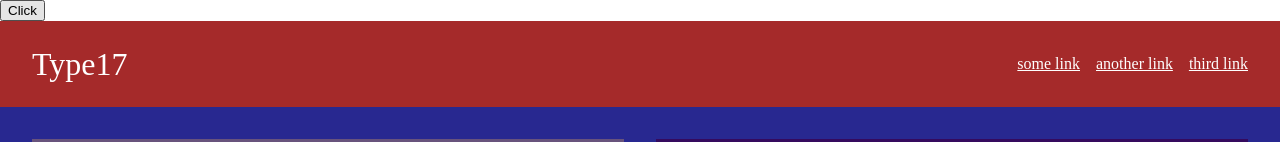
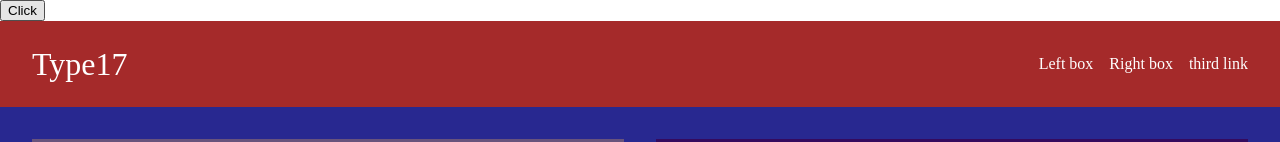
Before and after one commit to Vytautas77/reactProject, a Next.js app: page / in a window 1280 px wide. Shown: the top 142 px of the page. Built offline with nearby package versions, Linux system fonts and the light colour scheme.

Commit message:
added click

```diff
--- a/components/article/Article.js
+++ b/components/article/Article.js
@@ -1,8 +1,7 @@
 import { useState } from "react";
 import styles from "./style.module.css";
 
-const Article = ({ title, subTitle, imgUrl }) => {
-  const [isArticle, setIsArticle] = useState(true);
+const Article = ({ title, subTitle, imgUrl, isArticle }) => {
   return (
     <>
       {isArticle && (
--- a/components/article/Article1.js
+++ b/components/article/Article1.js
@@ -1,10 +1,9 @@
 import { useState } from "react";
 import styles from "./style.module.css";
-const Article1 = ({ title, subTitle, imgUrl }) => {
-  const [isArticle, setIsArticle] = useState(true);
+const Article1 = ({ title, subTitle, imgUrl, isArticle1 }) => {
   return (
     <>
-      {isArticle && (
+      {isArticle1 && (
         <div className={styles.main}>
           <img src={imgUrl} />
           <h6>{subTitle}</h6>
--- a/components/header/Header.js
+++ b/components/header/Header.js
@@ -1,17 +1,32 @@
 import styles from "./style.module.css";
-const Header = ({ logo, setIsArticle }) => {
+const Header = ({
+  logo,
+  setIsArticle,
+  isArticle,
+  setIsArticle1,
+  isArticle1,
+}) => {
+  const leftBoxLinkClick = () => {
+    setIsArticle(!isArticle);
+  };
+  const rightBoxLinkClick = () => {
+    setIsArticle1(!isArticle1);
+  };
+
   return (
     <header className={styles.header}>
       <div className={styles.logo}>{logo}</div>
       <nav className={styles.nav}>
         <ul>
           <li>
-            <a href="#" onClick={() => setIsArticle(false)}>
-              some link
+            <a href="#" onClick={leftBoxLinkClick}>
+              Left box
             </a>
           </li>
           <li>
-            <a href="#">another link</a>
+            <a href="#" onClick={rightBoxLinkClick}>
+              Right box
+            </a>
           </li>
           <li>
             <a href="#">third link</a>
--- a/components/header/style.module.css
+++ b/components/header/style.module.css
@@ -17,5 +17,6 @@
   gap: 1rem;
 }
 .nav ul li a {
+  text-decoration: none;
   color: white;
 }
--- a/components/main/Main.js
+++ b/components/main/Main.js
@@ -4,8 +4,7 @@ import Article from "../article/Article";
 import Article1 from "../article/Article1";
 import styles from "./style.module.css";
 
-const Main = ({ article }) => {
-  const [isArticle, setIsArticle] = useState(true);
+const Main = ({ article, isArticle, isArticle1 }) => {
   // const [articleTitle, setArticleTitle] = useState(
   //   "The best small cars to buy in 2023"
   // );
@@ -47,6 +46,7 @@ const Main = ({ article }) => {
           title={article[0].title}
           subTitle={article[0].subTitle}
           imgUrl={article[0].imgUrl}
+          isArticle={isArticle}
         />
         <Article
           title={article[1].title}
@@ -60,11 +60,13 @@ const Main = ({ article }) => {
           title={article[2].title}
           subTitle={article[2].subTitle}
           imgUrl={article[2].imgUrl}
+          isArticle1={isArticle1}
         />
         <Article1
           title={article[3].title}
           subTitle={article[3].subTitle}
           imgUrl={article[3].imgUrl}
+          isArticle1={isArticle1}
         />
       </div>
     </main>
--- a/pages/index.js
+++ b/pages/index.js
@@ -6,7 +6,8 @@ import FooterX from "@/components/footerX/FooterX";
 
 const Home = () => {
   const [logo, setLogo] = useState("Type17");
-  const [isArticle, setIsArticle] = useState(false);
+  const [isArticle, setIsArticle] = useState(true);
+  const [isArticle1, setIsArticle1] = useState(true);
 
   const article = [
     {
@@ -44,8 +45,14 @@ const Home = () => {
       >
         Click
       </button>
-      <Header logo={logo} />
-      <Main article={article} />
+      <Header
+        logo={logo}
+        setIsArticle={setIsArticle}
+        isArticle={isArticle}
+        setIsArticle1={setIsArticle1}
+        isArticle1={isArticle1}
+      />
+      <Main article={article} isArticle={isArticle} isArticle1={isArticle1} />
       <Footer />
       <FooterX />
     </>
```
